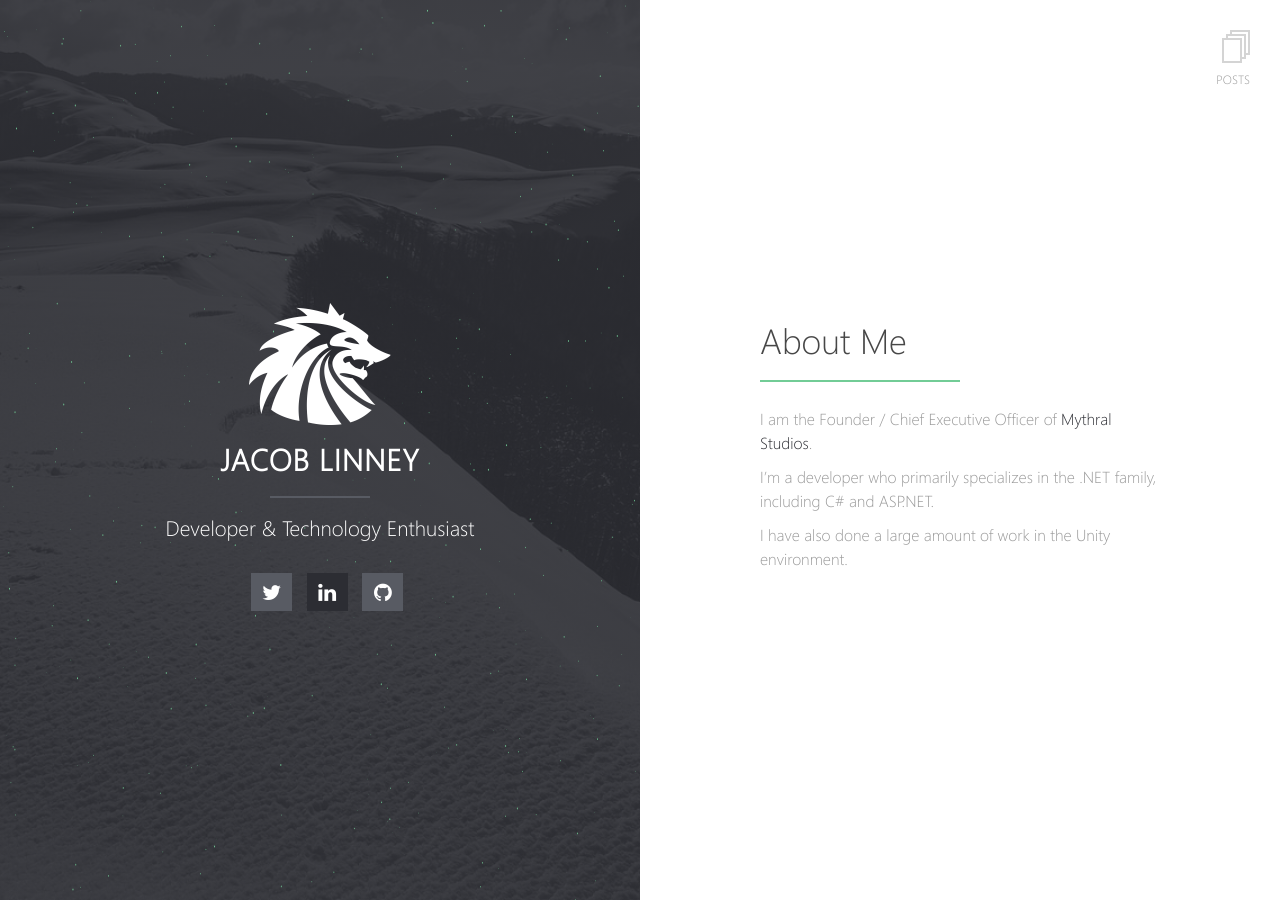
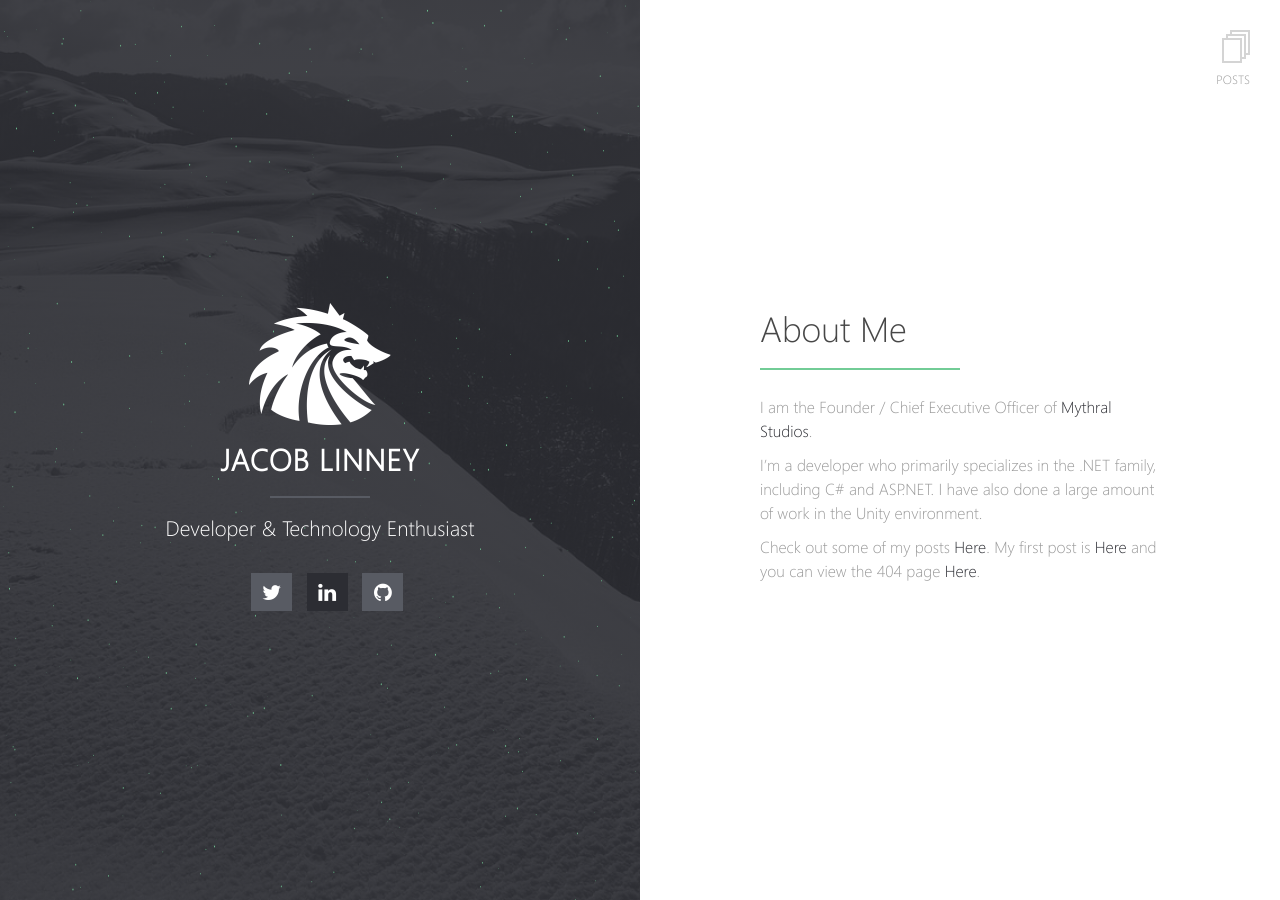
Before and after one commit to Mythral/mythral.github.io, a Jekyll site: the page built from index.md, in a window 1280 px wide. Built offline with Jekyll 4.4.1, drawn with Linux system fonts in a browser that asks for light colours; nearby versions of some CDN libraries.

Commit message:
Index.md update

```diff
--- a/index.md
+++ b/index.md
@@ -5,6 +5,6 @@ layout: home
 
 I am the Founder / Chief Executive Officer of [Mythral Studios](https://mythralstudios.com).
 
-I'm a developer who primarily specializes in the .NET family, including C# and ASP.NET.
+I'm a developer who primarily specializes in the .NET family, including C# and ASP.NET. I have also done a large amount of work in the Unity environment.
 
-I have also done a large amount of work in the Unity environment.
+Check out some of my posts [Here](/posts). My first post is [Here](/hello-world/) and you can view the 404 page [Here](/invalid-link).
```
